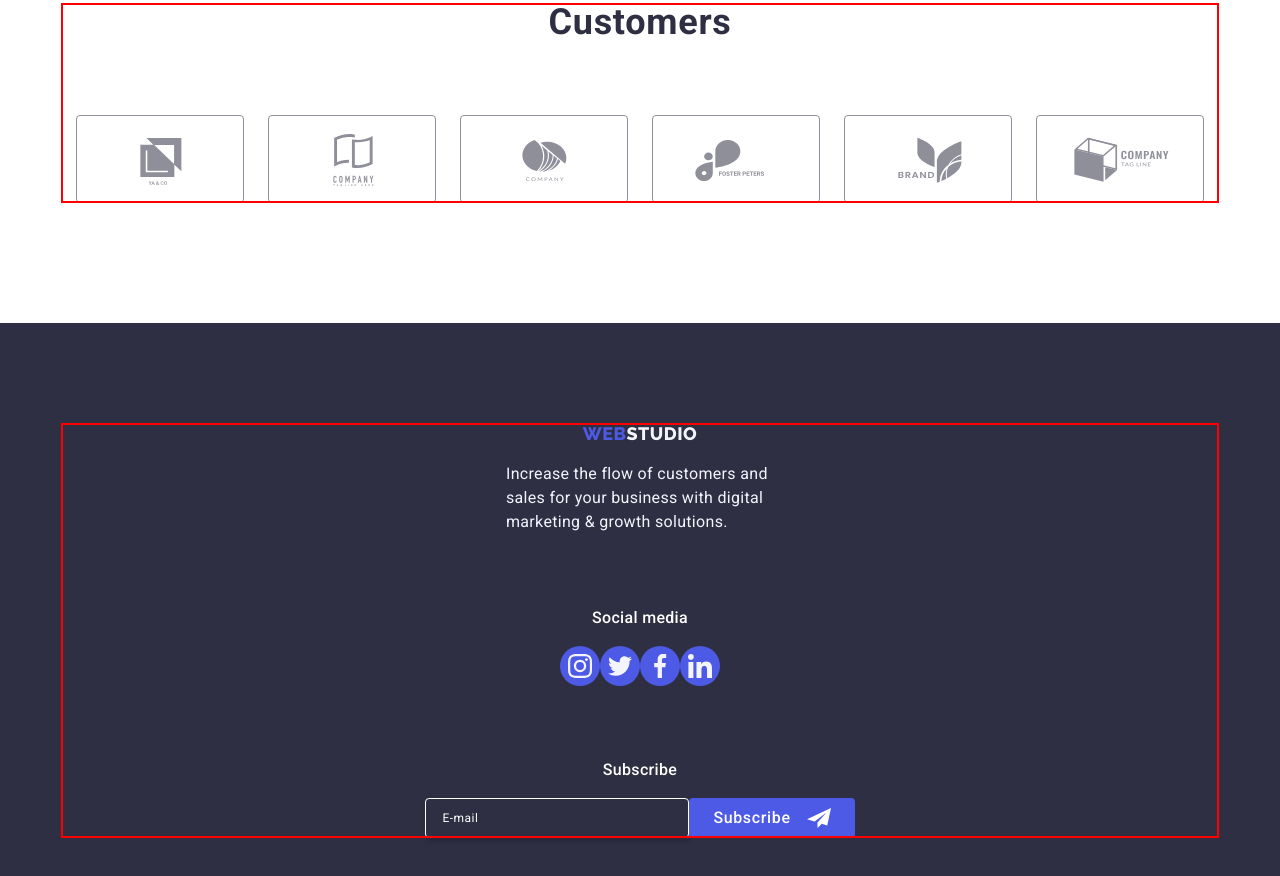
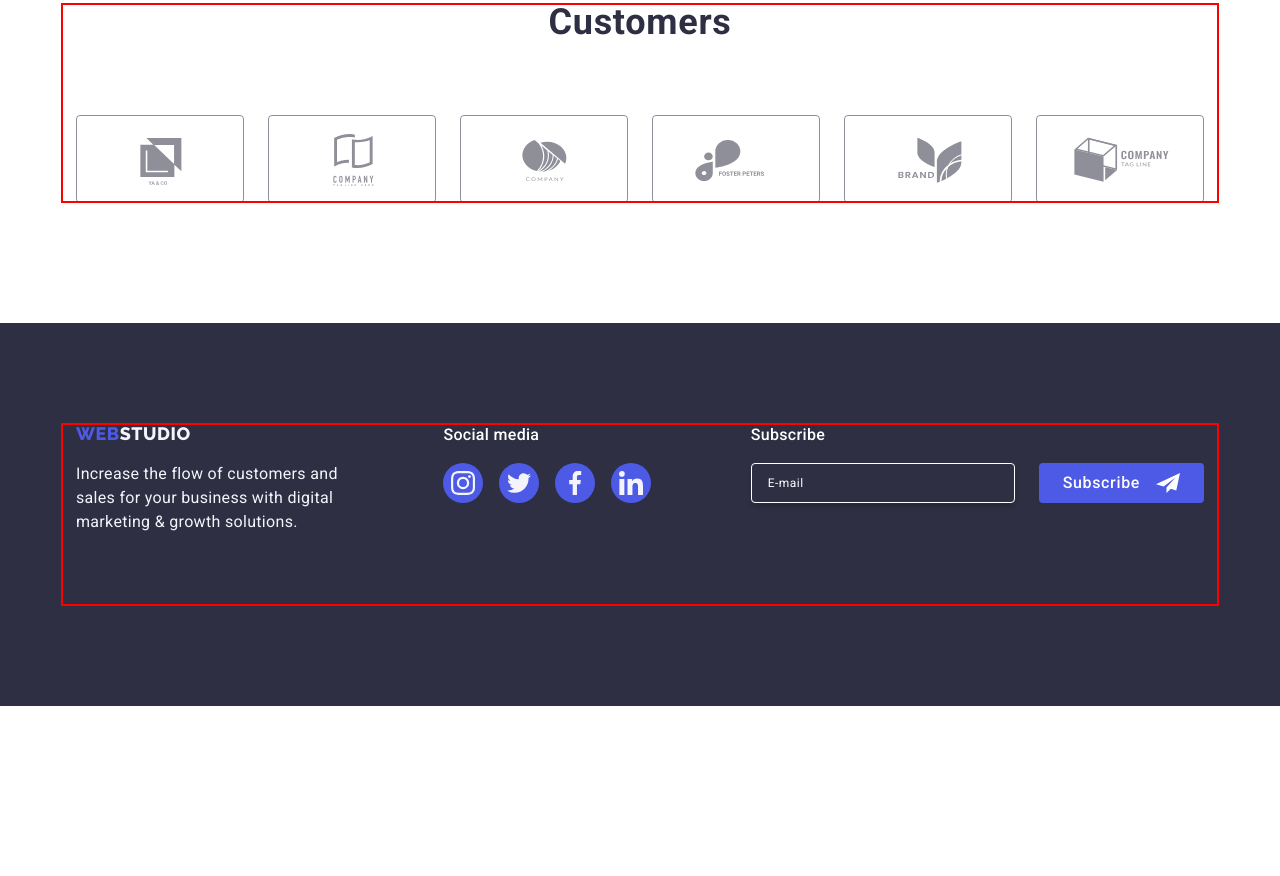
Before and after one commit to uncle-Jonik/goit-markup-hw-06, a plain HTML site: page index.html in a window 1280 px wide. Shown: the part 1917-2793 px from the top of the page. After the commit the page ends 2623 px from the top, so only its background shows below. Drawn offline with nearby package versions, Linux system fonts and the light colour scheme.

Commit message:
add adaptive footer

```diff
--- a/css/style.css
+++ b/css/style.css
@@ -557,6 +557,21 @@ textarea {
   }
 }
 .footer-box {
+  display: flex;
+  flex-wrap: wrap;
+  align-items: center;
+  justify-content: center;
+}
+@media only screen and (min-width: 768px) {
+  .footer-box {
+    align-items: baseline;
+    column-gap: 24px;
+  }
+}
+@media only screen and (min-width: 1200px) {
+  .footer-box {
+    justify-content: space-between;
+  }
 }
 .footer-logo-text {
   /* display: flex;
@@ -568,6 +583,11 @@ textarea {
   text-align: center;
   margin: 0 auto;
   margin-bottom: 18px;
+}
+@media only screen and (min-width: 768px) {
+  .footer-logo {
+    text-align: start;
+  }
 }
 .footer-text {
   max-width: 268px;
@@ -581,11 +601,16 @@ textarea {
   color: var(--white);
   margin-bottom: 16px;
 }
+@media only screen and (min-width: 768px) {
+  .footer-social-text {
+    text-align: start;
+  }
+}
 .footer-social-list {
   display: flex;
   align-items: center;
   justify-content: center;
-  /* gap: 16px; */
+  column-gap: 16px;
 }
 .footer-social-item {
   width: 40px;
@@ -614,11 +639,21 @@ textarea {
   color: var(--white);
   margin-bottom: 16px;
 }
+@media only screen and (min-width: 768px) {
+  .footer-form-text {
+    text-align: start;
+  }
+}
 .subscribe-footer-form {
   display: flex;
   flex-wrap: wrap;
   justify-content: center;
-  /* gap: 24px; */
+  row-gap: 24px;
+}
+@media only screen and (min-width: 768px) {
+  .subscribe-footer-form {
+    column-gap: 24px;
+  }
 }
 .footer-form-label {
 }
```
